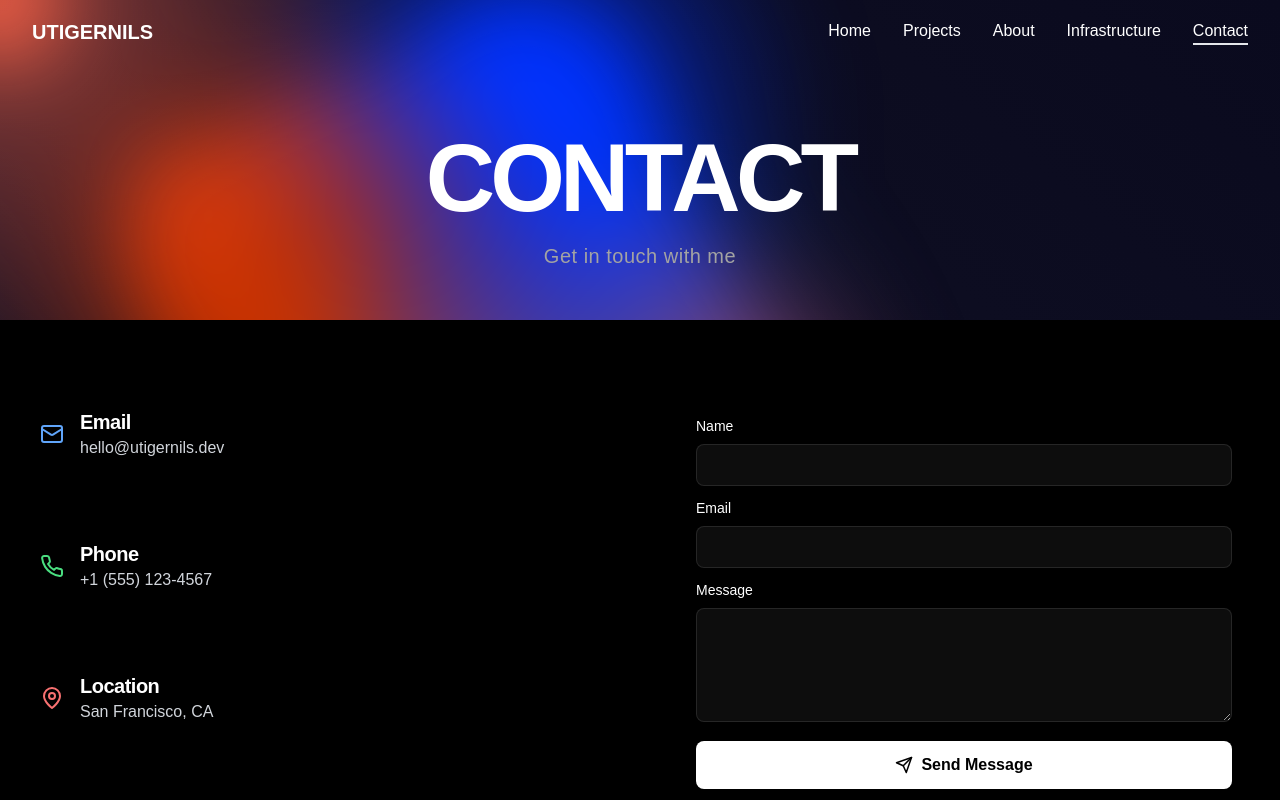
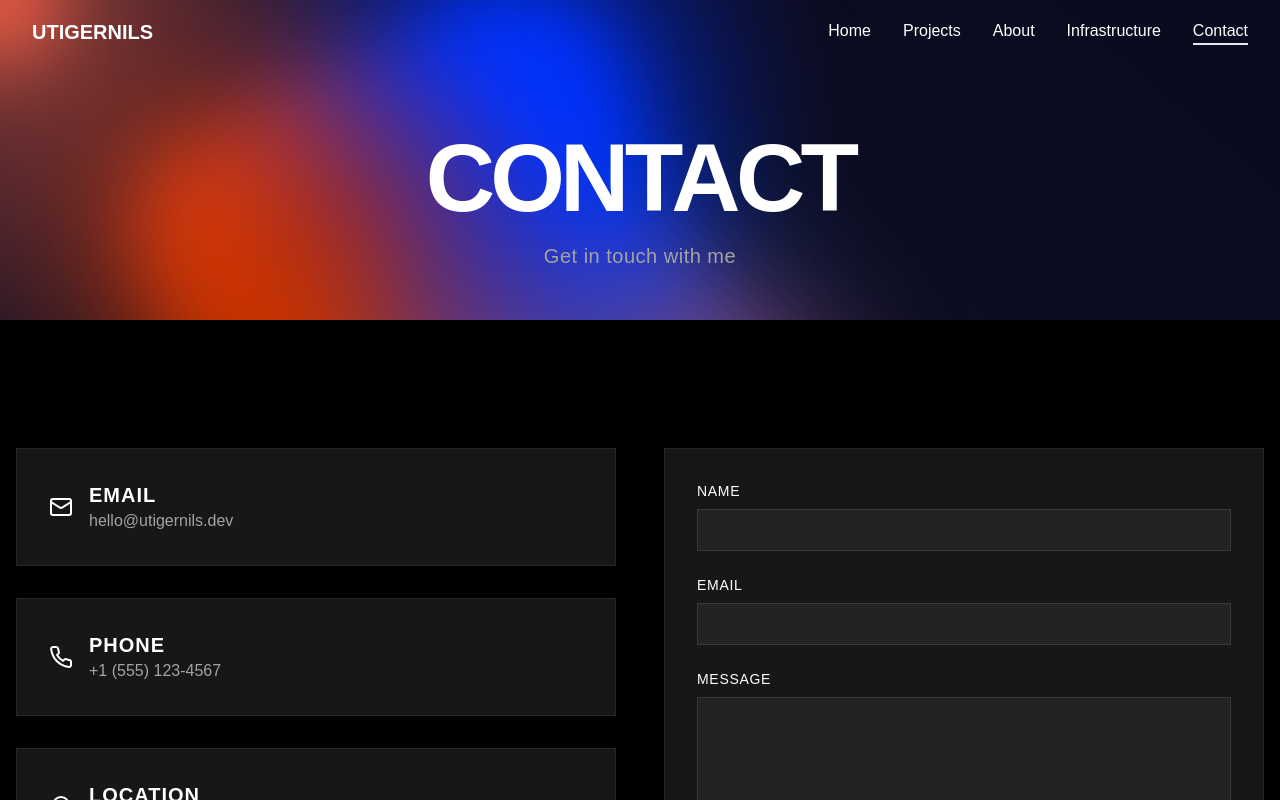
Before and after one commit to utigernils/utigernils.ch---portfolio, a React (Vite) app: page /contact in a window 1280 px wide. Shown: the top 800 px of the page. Built offline with nearby package versions, Linux system fonts and the light colour scheme.

Commit message:
feat; redesign contact Page

```diff
--- a/src/pages/Contact.tsx
+++ b/src/pages/Contact.tsx
@@ -20,51 +20,53 @@ const Contact = () => {
     <div className="relative">
       <SiteTitle title="Contact" subTitle="Get in touch with me">
       <div className="bg-black min-h-[60vh]" >
-      <div className="max-w-[1400px] mx-auto px-4 py-16">
+      <div className="max-w-[1400px] mx-auto px-4 py-32">
             <div className="grid grid-cols-1 md:grid-cols-2 gap-12">
               <motion.div
-            initial={{ x: -50, opacity: 0 }}
-            animate={{ x: 0, opacity: 1 }}
+                initial={{ opacity: 0 }}
+                whileInView={{ opacity: 1 }}
+                transition={{ duration: 0.6 }}
                 className="space-y-8"
               >
-            <div className="glassmorphic p-6 rounded-lg">
+                <div className="swiss-card">
                   <div className="flex items-center gap-4">
-                <Mail className="text-blue-400" size={24} />
+                    <Mail className="text-white" size={24} />
                     <div>
-                  <h3 className="text-xl font-bold">Email</h3>
-                  <p className="text-gray-300">hello@utigernils.dev</p>
+                      <h3 className="text-xl font-bold uppercase tracking-wider">Email</h3>
+                      <p className="text-neutral-400">hello@utigernils.dev</p>
                     </div>
                   </div>
                 </div>
 
-            <div className="glassmorphic p-6 rounded-lg">
+                <div className="swiss-card">
                   <div className="flex items-center gap-4">
-                <Phone className="text-green-400" size={24} />
+                    <Phone className="text-white" size={24} />
                     <div>
-                  <h3 className="text-xl font-bold">Phone</h3>
-                  <p className="text-gray-300">+1 (555) 123-4567</p>
+                      <h3 className="text-xl font-bold uppercase tracking-wider">Phone</h3>
+                      <p className="text-neutral-400">+1 (555) 123-4567</p>
                     </div>
                   </div>
                 </div>
 
-            <div className="glassmorphic p-6 rounded-lg">
+                <div className="swiss-card">
                   <div className="flex items-center gap-4">
-                <MapPin className="text-red-400" size={24} />
+                    <MapPin className="text-white" size={24} />
                     <div>
-                  <h3 className="text-xl font-bold">Location</h3>
-                  <p className="text-gray-300">San Francisco, CA</p>
+                      <h3 className="text-xl font-bold uppercase tracking-wider">Location</h3>
+                      <p className="text-neutral-400">San Francisco, CA</p>
                     </div>
                   </div>
                 </div>
               </motion.div>
 
               <motion.div
-            initial={{ x: 50, opacity: 0 }}
-            animate={{ x: 0, opacity: 1 }}
+                initial={{ opacity: 0 }}
+                whileInView={{ opacity: 1 }}
+                transition={{ duration: 0.6, delay: 0.2 }}
               >
-            <form onSubmit={handleSubmit} className="glassmorphic p-8 rounded-lg space-y-3">
+                <form onSubmit={handleSubmit} className="swiss-card space-y-6">
                   <div>
-                <label htmlFor="name" className="block text-sm font-medium mb-2">
+                    <label htmlFor="name" className="block text-sm font-medium uppercase tracking-wider mb-2">
                       Name
                     </label>
                     <input
@@ -72,13 +74,13 @@ const Contact = () => {
                       id="name"
                       value={formData.name}
                       onChange={(e) => setFormData({ ...formData, name: e.target.value })}
-                  className="w-full px-4 py-2 bg-white/5 border border-white/10 rounded-lg focus:outline-none focus:border-white/30"
+                      className="w-full px-4 py-2 bg-white/5 border border-white/10 rounded-none focus:outline-none focus:border-white/30"
                       required
                     />
                   </div>
 
                   <div>
-                <label htmlFor="email" className="block text-sm font-medium mb-2">
+                    <label htmlFor="email" className="block text-sm font-medium uppercase tracking-wider mb-2">
                       Email
                     </label>
                     <input
@@ -86,13 +88,13 @@ const Contact = () => {
                       id="email"
                       value={formData.email}
                       onChange={(e) => setFormData({ ...formData, email: e.target.value })}
-                  className="w-full px-4 py-2 bg-white/5 border border-white/10 rounded-lg focus:outline-none focus:border-white/30"
+                      className="w-full px-4 py-2 bg-white/5 border border-white/10 rounded-none focus:outline-none focus:border-white/30"
                       required
                     />
                   </div>
 
                   <div>
-                <label htmlFor="message" className="block text-sm font-medium mb-2">
+                    <label htmlFor="message" className="block text-sm font-medium uppercase tracking-wider mb-2">
                       Message
                     </label>
                     <textarea
@@ -100,14 +102,14 @@ const Contact = () => {
                       value={formData.message}
                       onChange={(e) => setFormData({ ...formData, message: e.target.value })}
                       rows={4}
-                  className="w-full px-4 py-2 bg-white/5 border border-white/10 rounded-lg focus:outline-none focus:border-white/30"
+                      className="w-full px-4 py-2 bg-white/5 border border-white/10 rounded-none focus:outline-none focus:border-white/30"
                       required
                     ></textarea>
                   </div>
 
                   <button
                     type="submit"
-                className="w-full flex items-center justify-center gap-2 px-6 py-3 bg-white text-black font-bold rounded-lg hover:bg-gray-200 transition-colors"
+                    className="w-full flex items-center justify-center gap-2 px-6 py-3 bg-white text-black font-bold uppercase tracking-wider hover:bg-neutral-200 transition-colors"
                   >
                     <Send size={18} />
                     Send Message
```
Lines whose indentation alone changed are shown as unchanged.
